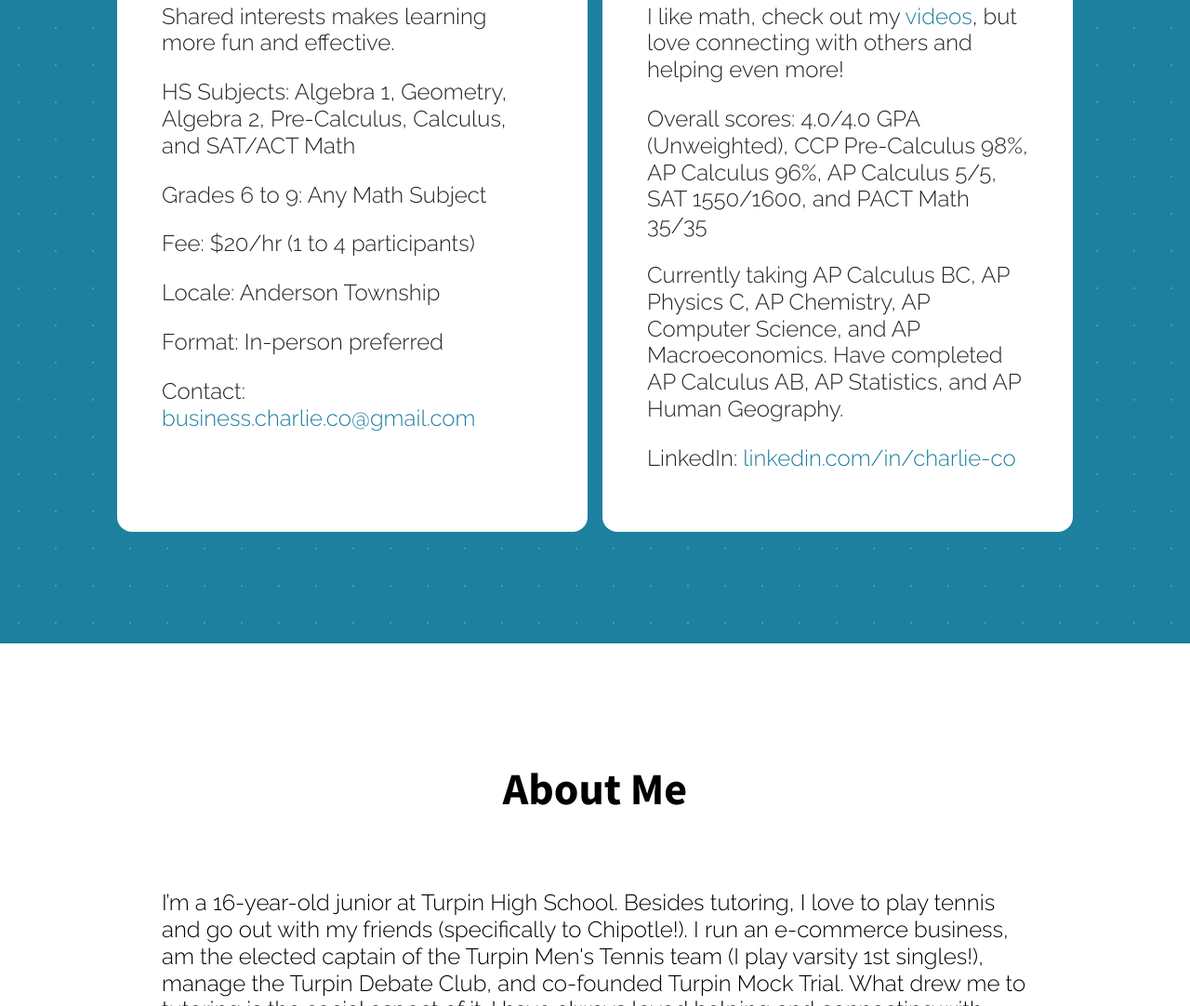
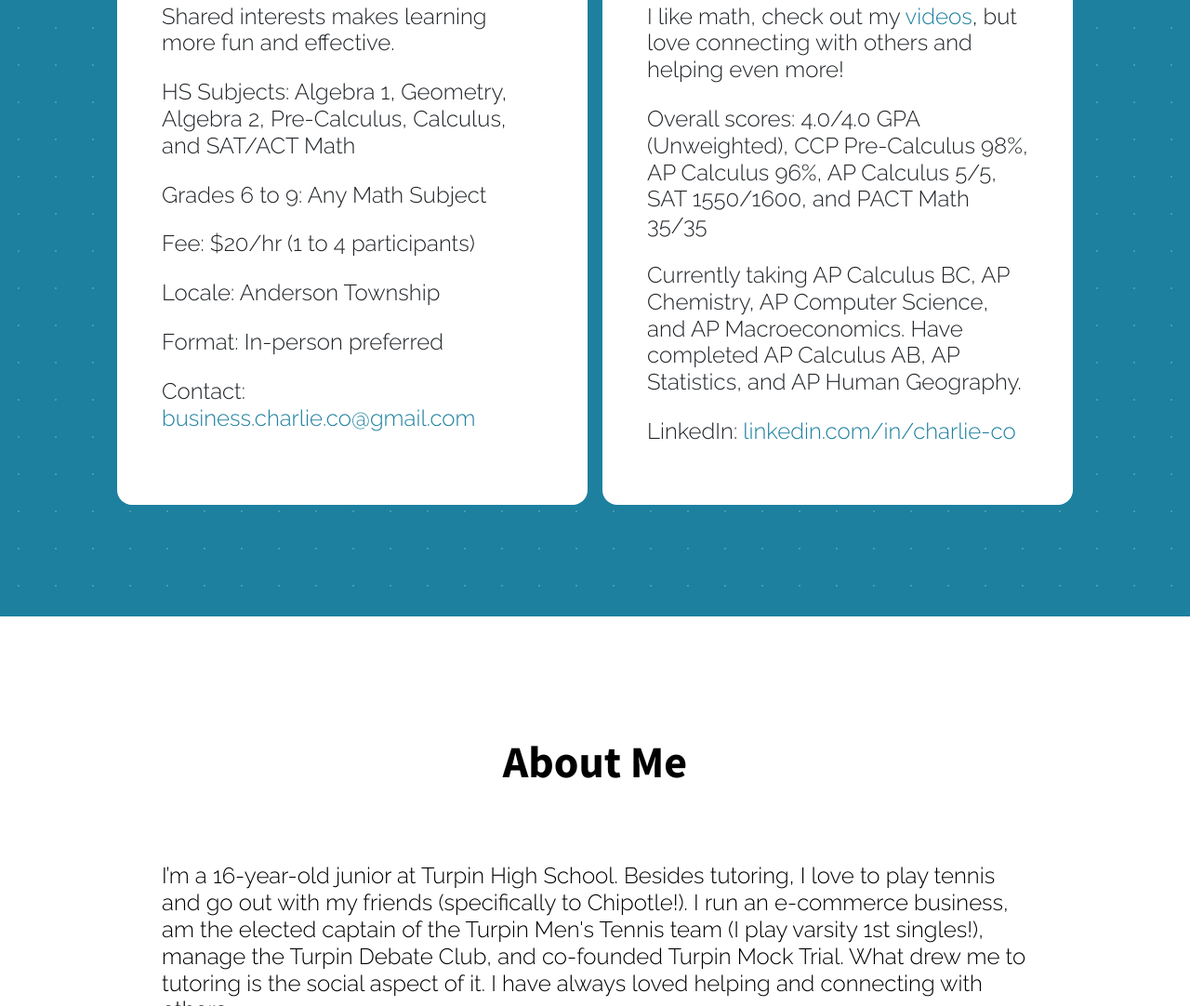
Before and after one commit to charlie-works/charlie-works.github.io, a website: page index.html in a window 1280 px wide. Shown: the part 1230-2312 px from the top of the page at 93% size. Drawn offline with nearby package versions, Linux system fonts and the light colour scheme; some packages are replaced by stand-ins of ours.

Commit message:
Update index.html

```diff
--- a/index.html
+++ b/index.html
@@ -94,7 +94,7 @@
                                     videos</a>, but love connecting with others and helping even more!</h4>
                             <h4 class="card-text">Overall scores: 4.0/4.0 GPA (Unweighted), CCP Pre-Calculus 98%, AP Calculus 96%, AP Calculus 5/5, SAT 1550/1600, and PACT Math 35/35
                             </h4>
-                            <h4 class="card-text">Currently taking AP Calculus BC, AP Physics C, AP Chemistry, AP Computer Science, and AP Macroeconomics. Have completed AP Calculus AB, AP Statistics, and AP Human Geography.
+                            <h4 class="card-text">Currently taking AP Calculus BC, AP Chemistry, AP Computer Science, and AP Macroeconomics. Have completed AP Calculus AB, AP Statistics, and AP Human Geography.
                             </h4>
 
                             <h4 class="card-text">LinkedIn: <a href="https://www.linkedin.com/in/charlie-co/">linkedin.com/in/charlie-co</a>
```
